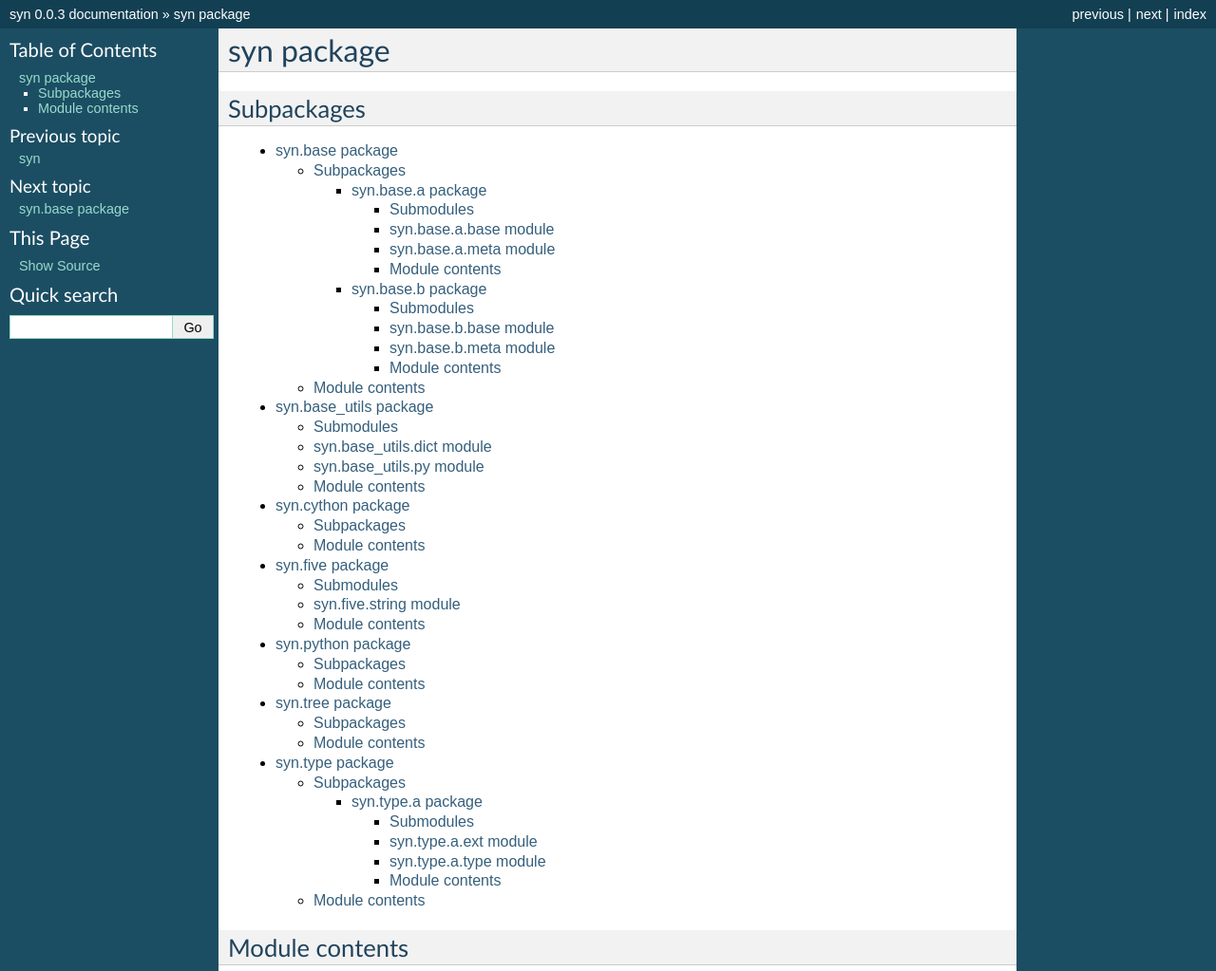
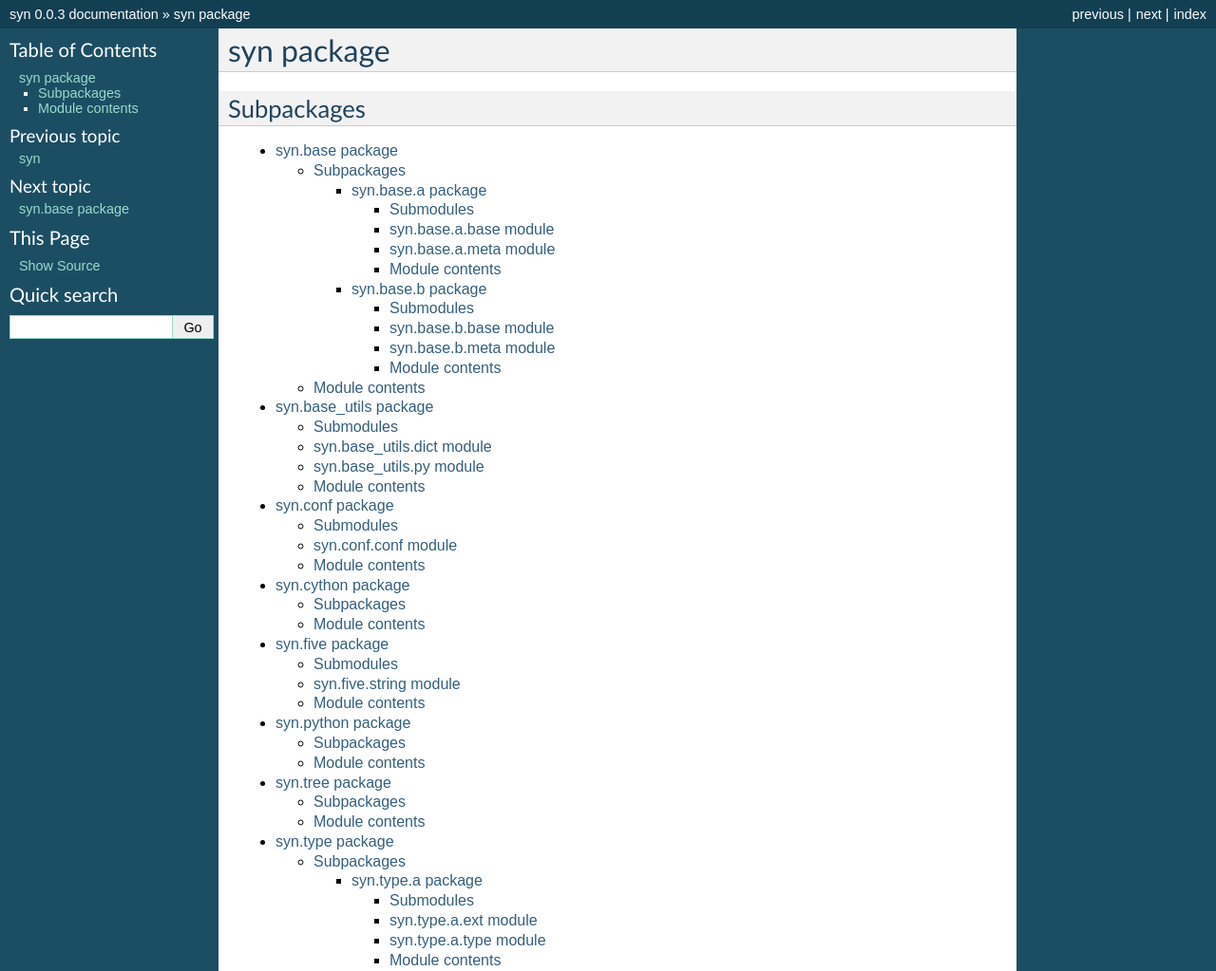
Before and after one commit to mbodenhamer/syn, a Sphinx documentation site: the page built from docs/syn.rst, in a window 1280 px wide, cut to the strip 0-1023 px from the top of the page. Shown: the whole strip at 95% size. Built offline with Sphinx 7.4.7, drawn with Linux system fonts in a browser that asks for light colours; pages that are not in the unit, such as notebooks, are missing from menus.

Commit message:
Updating docs

```diff
--- /dev/null
+++ b/docs/syn.conf.rst
@@ -0,0 +1,22 @@
+syn.conf package
+================
+
+Submodules
+----------
+
+syn.conf.conf module
+--------------------
+
+.. automodule:: syn.conf.conf
+    :members:
+    :undoc-members:
+    :show-inheritance:
+
+
+Module contents
+---------------
+
+.. automodule:: syn.conf
+    :members:
+    :undoc-members:
+    :show-inheritance:
--- a/docs/syn.rst
+++ b/docs/syn.rst
@@ -8,6 +8,7 @@ Subpackages
 
     syn.base
     syn.base_utils
+    syn.conf
     syn.cython
     syn.five
     syn.python
```
